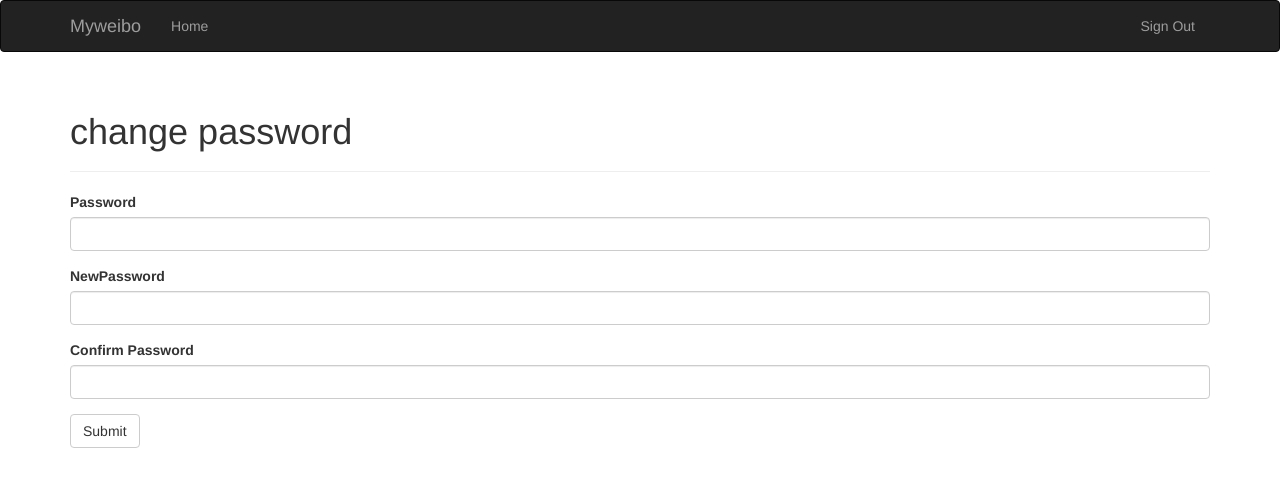
After one commit to Pandoraemon/learningPython, a Flask app: page /auth/password in a window 1280 px wide. The commit adds this page. Shown: the top 487 px of the page. Run offline with Flask 2, Linux system fonts and the light colour scheme; a user stored in the database is signed in; tables that the repository leaves empty hold one stand-in row (values such as "Sample post"); some libraries are stand-ins or nearby versions.

Commit message:
add change password model

```diff
--- a/3_Myweibo/app/auth/forms.py
+++ b/3_Myweibo/app/auth/forms.py
@@ -31,3 +31,11 @@ class RegistrationForm(Form):
     def validate_username(self, field):
         if User.query.filter_by(username=field.data).first():
             raise ValidationError('Username already registered')
+
+
+class ChangePasswordForm(Form):
+    password = PasswordField('Password', validators=[Required()])
+    new_password = PasswordField('NewPassword', validators=[
+        Required(), EqualTo('new_password1', message='Passwords must match.')])
+    new_password1 = PasswordField('Confirm Password', validators=[Required()])
+    submit = SubmitField('Submit')
--- a/3_Myweibo/app/auth/views.py
+++ b/3_Myweibo/app/auth/views.py
@@ -2,7 +2,7 @@ from flask import render_template, redirect, request, url_for, flash
 from flask.ext.login import login_user, logout_user, login_required
 from . import auth
 from ..models import User
-from .forms import LoginForm, RegistrationForm
+from .forms import LoginForm, RegistrationForm, ChangePasswordForm
 from app import db
 from ..email import send_email
 from flask.ext.login import current_user
@@ -67,6 +67,22 @@ def resend_confirmation():
     return redirect(url_for('main.index'))
 
 
+@auth.route('/password', methods=['GET', 'POST'])
+@login_required
+def change_password():
+    form = ChangePasswordForm()
+    if form.validate_on_submit():
+        user = current_user
+        if user.verify_password(form.password.data):
+            user.password = form.new_password.data
+            db.session.add(user)
+            db.session.commit()
+            flash('Password changed.')
+            return redirect(url_for('main.index'))
+        flash('Invalid password.')
+    return render_template('auth/password.html', form=form)
+
+
 @auth.route('/secret')
 @login_required
 def secret():
--- /dev/null
+++ b/3_Myweibo/app/templates/auth/password.html
@@ -0,0 +1,13 @@
+{% extends "base.html" %}
+{% import "bootstrap/wtf.html" as wtf %}
+
+{% block title %}Myweibo-Change password{% endblock %}
+
+{% block page_content %}
+<div class="page-header">
+    <h1>change password</h1>
+</div>
+<div>
+{{ wtf.quick_form(form) }}
+</div>
+{% endblock %}
--- a/3_Myweibo/app/templates/index.html
+++ b/3_Myweibo/app/templates/index.html
@@ -11,4 +11,10 @@
         {% endif %}!
     </h1>
 </div>
+<p>
+    Change password?
+    <a href="{{ url_for('auth.change_password') }}">
+        Click here to register
+    </a>
+</p>
 {% endblock %}
```
